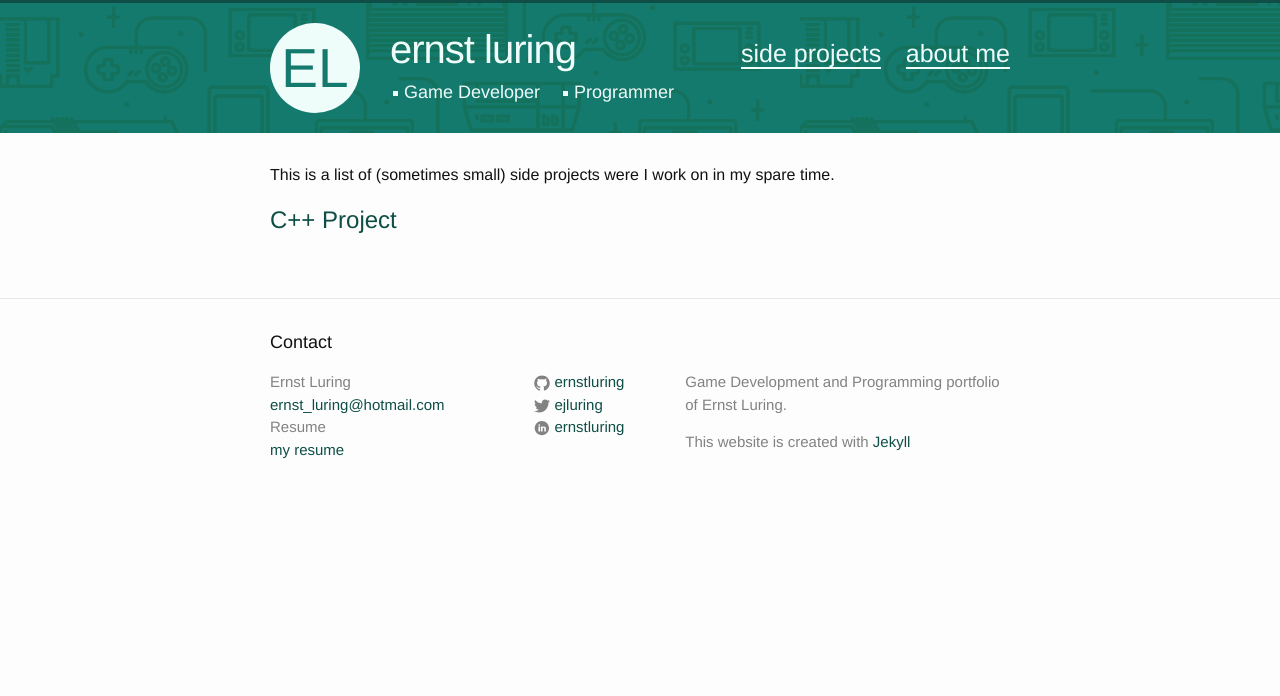
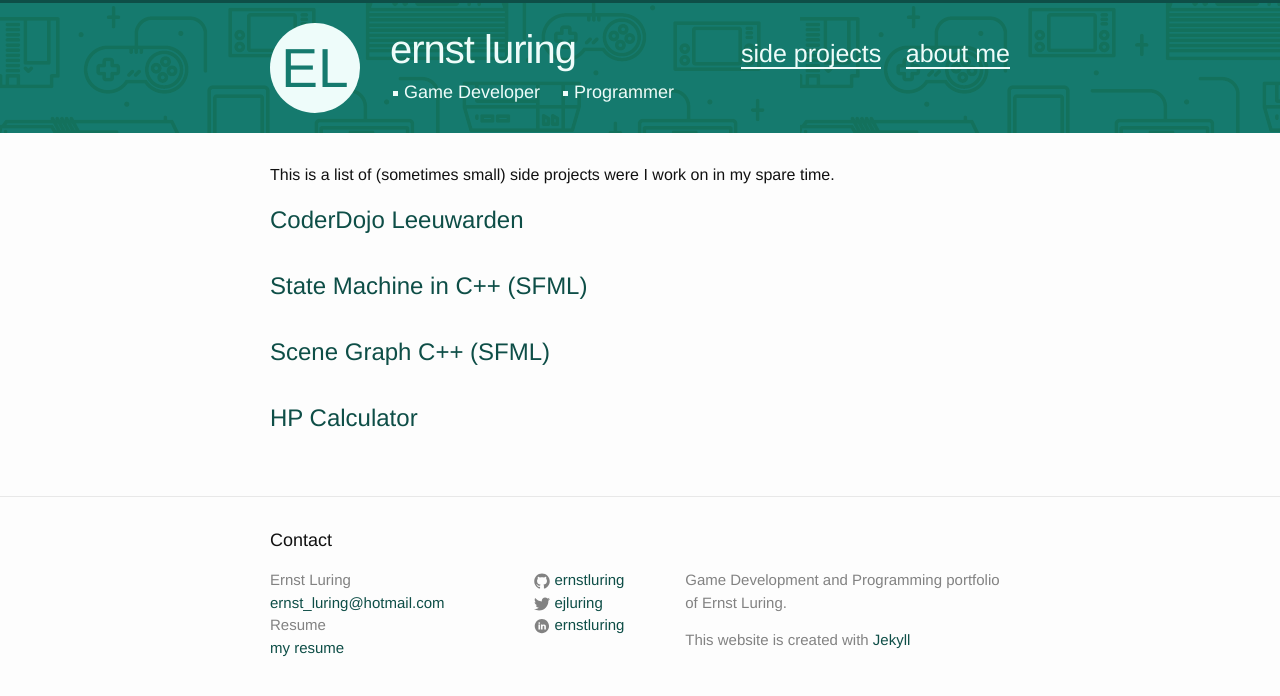
Before and after one commit to ernstluring/ejldigital.github.io, a Jekyll site: the page built from 00-projects.md, in a window 1280 px wide. Shown: the top 696 px of the page. Built offline with Jekyll 4.4.1, drawn with Linux system fonts in a browser that asks for light colours.

Commit message:
side projects

```diff
--- /dev/null
+++ b/_posts/site-project/2016-04-18-HP-Calculator.markdown
@@ -0,0 +1,5 @@
+---
+layout: post
+title:  "HP Calculator"
+categories: side-project
+---
--- /dev/null
+++ b/_posts/site-project/2016-04-18-scene-graph-cpp(sfml).markdown
@@ -0,0 +1,5 @@
+---
+layout: post
+title:  "Scene Graph C++ (SFML)"
+categories: side-project
+---
--- a/_posts/site-project/2016-04-18-cpp.markdown
+++ b/_posts/site-project/2016-04-18-state-machine-in-cpp(sfml).markdown
@@ -1,6 +1,6 @@
 ---
 layout: post
-title:  "C++ Project"
+title:  "State Machine in C++ (SFML)"
 categories: side-project
 ---
 You’ll find this post in your `_posts` directory. Go ahead and edit it and re-build the site to see your changes. You can rebuild the site in many different ways, but the most common way is to run `jekyll serve`, which launches a web server and auto-regenerates your site when a file is updated.
--- /dev/null
+++ b/_posts/site-project/2016-04-19-coderdojo.markdown
@@ -0,0 +1,5 @@
+---
+layout: post
+title:  "CoderDojo Leeuwarden"
+categories: side-project
+---
```
